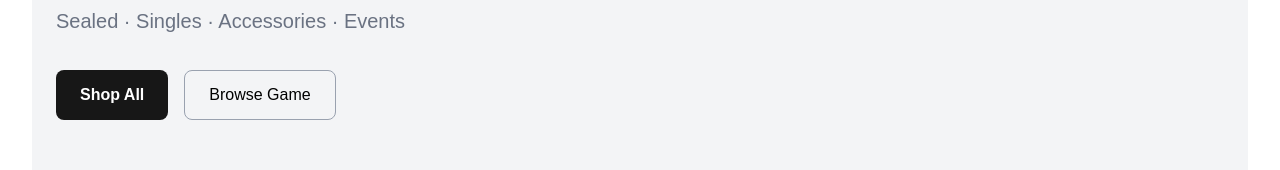
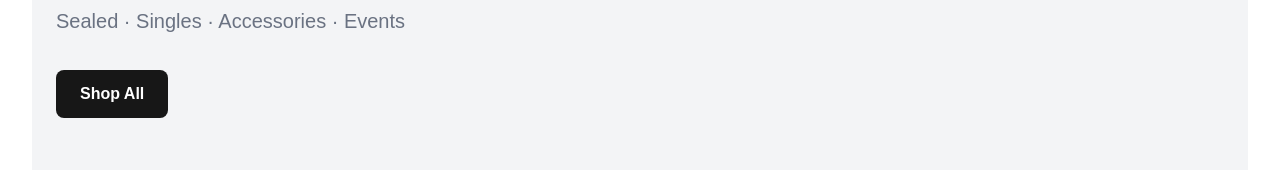
Before and after one commit to sammatcha/tcg-store-web, a Next.js app: page / in a window 1280 px wide. Shown: the part 315-485 px from the top of the page. Built offline with nearby package versions, Linux system fonts and the light colour scheme; no server answers.

Commit message:
redo hero

```diff
--- a/components/home/Games.tsx
+++ b/components/home/Games.tsx
@@ -5,7 +5,7 @@ import Link from "next/link";
 
 export default function Games(){
     return(
-        <section className=" w-full pt-6 pb-10 md:pt-10 md:pb-16 ">
+        <section className=" w-full pt-6 pb-10 md:pt-10 md:pb-16" id="games">
             <div className="max-w-7xl mx-auto px-4 sm:px-6 lg:px-8 w-full">
                 <div className="grid grid-cols-1 md:grid-cols-2 gap-4 md:gap-6  ">
                     {/* One Piece */}
--- a/components/home/Hero.tsx
+++ b/components/home/Hero.tsx
@@ -1,3 +1,4 @@
+import Link from "next/link";
 
 export default function Hero(){
     return(
@@ -11,9 +12,10 @@ export default function Hero(){
                     <p className="leading-relaxed max-w-md mb-8 text-lg md:text-xl text-gray-500">
                      Sealed · Singles · Accessories · Events
                     </p>
-                    <div className="flex gap-4 ">
-                        <button className="bg-foreground rounded-lg px-6 py-3 text-white font-bold cursor-pointer">Shop All</button>
-                        <button className="bg-primary border border-gray-400 rounded-lg px-6 py-3 text-black cursor-pointer">Browse Game</button>
+                    <div className="flex gap-4 items-center">
+                        <Link href="/collections/all">
+                            <button className="bg-foreground rounded-lg px-6 py-3 text-white font-bold cursor-pointer">Shop All</button>
+                        </Link>
                     </div>
                 </div>
 
```
